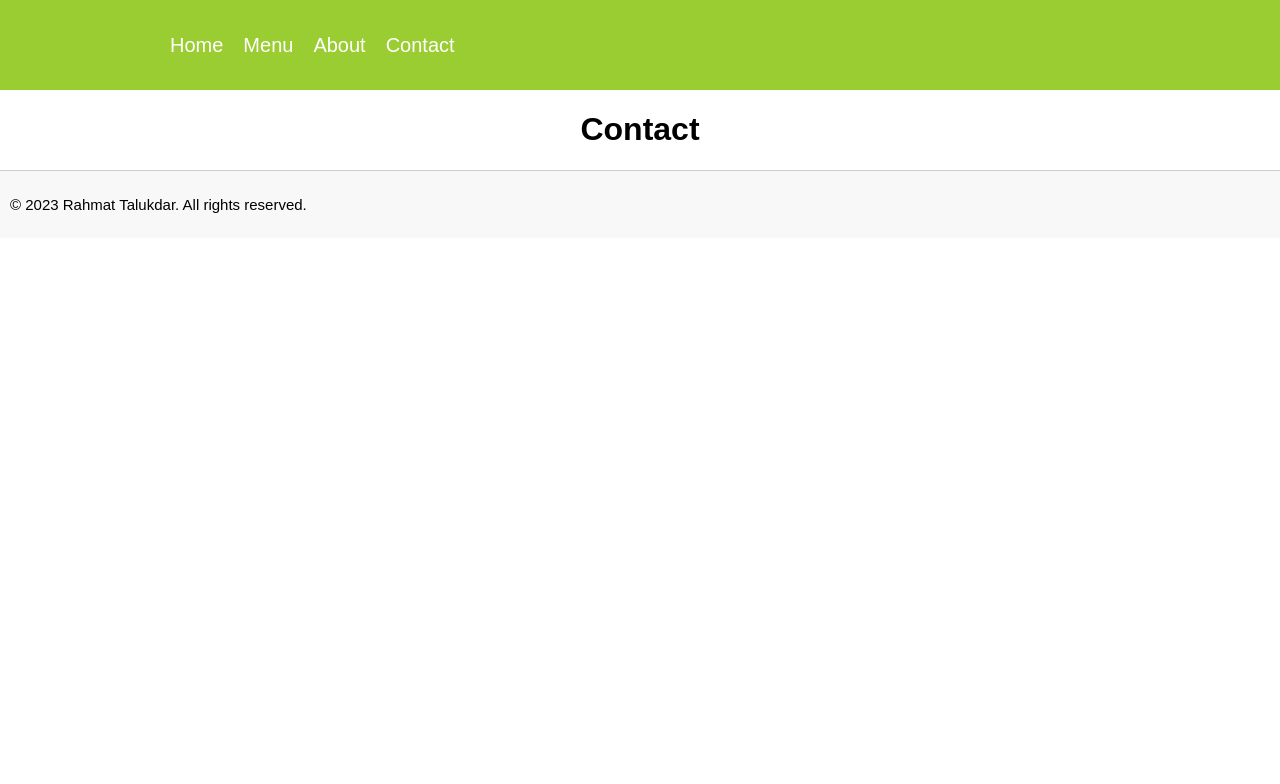
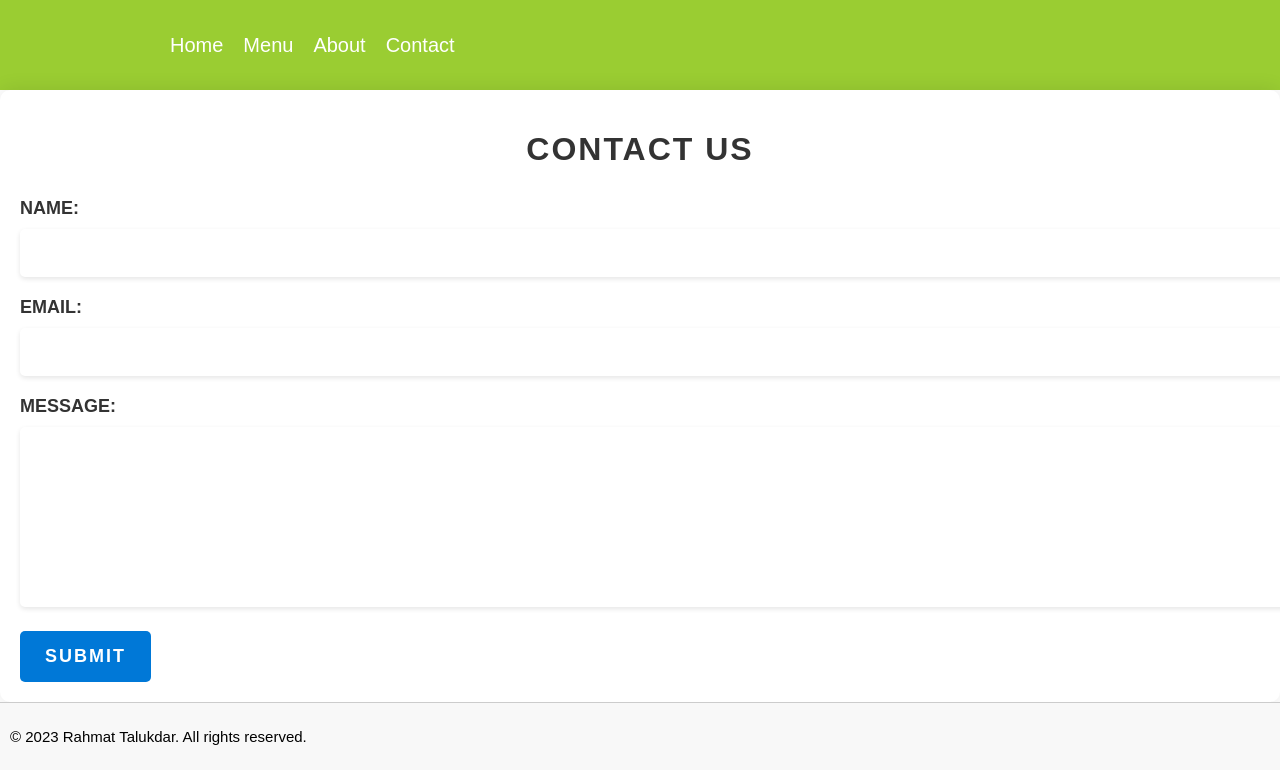
Before and after one commit to talukdar4/Rahmat-Talukdar-RT-, a plain HTML site: page contact.html in a window 1280 px wide. Drawn offline with Linux system fonts and the light colour scheme.

Commit message:
Add files via upload

```diff
--- a/contact.css
+++ b/contact.css
@@ -13,6 +13,7 @@ nav
 	display: flex;
 	justify-contant:center;
 	padding:20px 12.5%;
+	max-width:100%;
 }
 nav ul
 {
@@ -50,6 +51,7 @@ footer
     margin:0;
     border-top: 1px solid #ccc;
     display: flex;
+    max-width:100%;
     justify-content: space-between;
     align-items:center;
 }
@@ -58,3 +60,81 @@ footer
     font-size:15px;
     text-align:center;
 }
+
+/* Form Styles */
+form {
+  max-width: 100%;
+  margin: 0 auto;
+  padding: 20px;
+  background-color: #fff;
+  border-radius: 10px;
+  box-shadow: 0px 0px 20px rgba(0, 0, 0, 0.1);
+}
+
+form h1 {
+  text-align: center;
+  max-width:100%;
+  font-size: 32px;
+  font-weight: 700;
+  margin-bottom: 30px;
+  color: #333;
+  text-transform: uppercase;
+  letter-spacing: 2px;
+}
+
+form label {
+  display: block;
+  margin-bottom: 10px;
+  max-width:100%;
+  font-size: 18px;
+  font-weight: 600;
+  color: #333;
+  text-transform: uppercase;
+}
+
+form input,
+form textarea {
+  width: 100%;
+  padding: 15px;
+  margin-bottom: 20px;
+  border: none;
+  border-radius: 5px;
+  box-shadow: 0px 2px 5px rgba(0, 0, 0, 0.1);
+  font-size: 16px;
+  max-width:100%;
+  color: #555;
+}
+
+form input:focus,
+form textarea:focus {
+  outline: none;
+  border: 1px solid #0078d7;
+  max-width:100%;
+  box-shadow: 0px 2px 5px rgba(0, 120, 215, 0.5);
+}
+
+form textarea {
+  height: 150px;
+  resize: none;
+  max-width:100%;
+}
+
+form button[type="submit"] {
+  background-color: #0078d7;
+  color: #fff;
+  max-width:100%;
+  padding: 15px 25px;
+  border: none;
+  border-radius: 5px;
+  cursor: pointer;
+  font-size: 18px;
+  font-weight: 600;
+  text-transform: uppercase;
+  letter-spacing: 2px;
+  transition: background-color 0.3s ease;
+}
+
+form button[type="submit"]:hover {
+  background-color: #005ba1;
+  max-width:100%;
+}
--- a/contact.html
+++ b/contact.html
@@ -15,8 +15,50 @@
 <li><a href="contact.html" target="self" title="Contact" >Contact</a></li>
 </ul>
 </nav>
+<form id="contact-form">
+      <h1>Contact Us</h1>
+      <label for="name">Name:</label>
+      <input type="text" id="name" name="name" required>
 
-<h1>Contact</h1>
+      <label for="email">Email:</label>
+      <input type="email" id="email" name="email" required>
+
+      <label for="message">Message:</label>
+      <textarea id="message" name="message" required></textarea>
+
+      <button type="submit" id="submit-btn">Submit</button>
+    </form>
+
+    <script>
+      const form = document.getElementById('contact-form');
+      const nameInput = document.getElementById('name');
+      const emailInput = document.getElementById('email');
+      const messageInput = document.getElementById('message');
+      const submitButton = document.getElementById('submit-btn');
+
+      form.addEventListener('submit', (event) => {
+        event.preventDefault();
+        const name = nameInput.value.trim();
+        const email = emailInput.value.trim();
+        const message = messageInput.value.trim();
+
+        // TODO: Validate form data and submit to server
+        console.log(`Name: ${name}`);
+        console.log(`Email: ${email}`);
+        console.log(`Message: ${message}`);
+
+        submitButton.disabled = true;
+        submitButton.textContent = 'Submitting...';
+
+        // Simulate server response time
+        setTimeout(() => {
+          submitButton.disabled = false;
+          submitButton.textContent = 'Submit';
+          alert('Thank you for submitting the for. Follow us on instagram rahmattalukdar3825');
+          form.reset();
+        }, 2000);
+      });
+    </script>
 
 <section id="foot">
 <footer>
```
